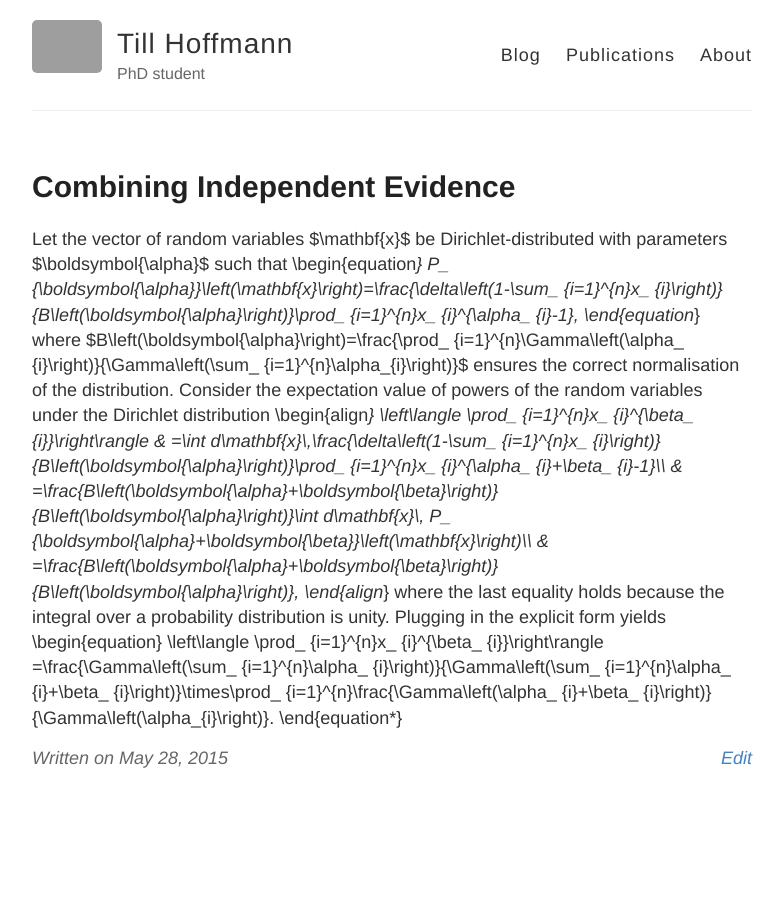
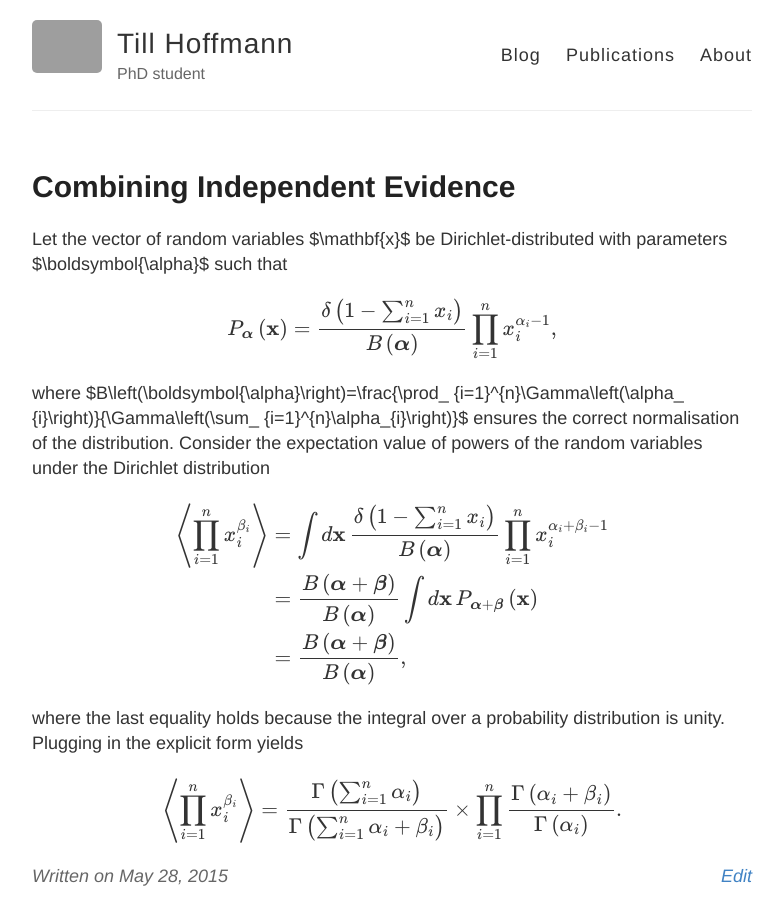
Before and after one commit to tillahoffmann/tillahoffmann.github.io, a Jekyll site: the page built from _posts/2015-05-28-Combining-independent-evidence.md, in a window 1280 px wide. Shown: the whole page, without its empty margins (248-1032 px from the left). Built offline with Jekyll 4.4.1, drawn with Linux system fonts in a browser that asks for light colours; Markdown is read by kramdown in place of the engine named in the settings; formulas are drawn with MathJax 3; grey boxes are pictures that could not be loaded.

Commit message:
Update 2015-05-28-Combining-independent-evidence.md

```diff
--- a/_posts/2015-05-28-Combining-independent-evidence.md
+++ b/_posts/2015-05-28-Combining-independent-evidence.md
@@ -4,14 +4,14 @@ published: true
 ---
 
 Let the vector of random variables $\mathbf{x}$ be Dirichlet-distributed with parameters $\boldsymbol{\alpha}$ such that
-\begin{equation*}
+\begin{equation\*}
 P_ {\boldsymbol{\alpha}}\left(\mathbf{x}\right)=\frac{\delta\left(1-\sum_ {i=1}^{n}x_ {i}\right)}{B\left(\boldsymbol{\alpha}\right)}\prod_ {i=1}^{n}x_ {i}^{\alpha_ {i}-1},
-\end{equation*}
+\end{equation\*}
 where $B\left(\boldsymbol{\alpha}\right)=\frac{\prod_ {i=1}^{n}\Gamma\left(\alpha_ {i}\right)}{\Gamma\left(\sum_ {i=1}^{n}\alpha_{i}\right)}$ ensures the correct normalisation of the distribution. Consider the expectation value of powers of the random variables under the Dirichlet distribution
-\begin{align*}
+\begin{align\*}
 \left\langle \prod_ {i=1}^{n}x_ {i}^{\beta_ {i}}\right\rangle & =\int d\mathbf{x}\,\frac{\delta\left(1-\sum_ {i=1}^{n}x_ {i}\right)}{B\left(\boldsymbol{\alpha}\right)}\prod_ {i=1}^{n}x_ {i}^{\alpha_ {i}+\beta_ {i}-1}\\\\ & =\frac{B\left(\boldsymbol{\alpha}+\boldsymbol{\beta}\right)}{B\left(\boldsymbol{\alpha}\right)}\int d\mathbf{x}\, P_ {\boldsymbol{\alpha}+\boldsymbol{\beta}}\left(\mathbf{x}\right)\\\\ & =\frac{B\left(\boldsymbol{\alpha}+\boldsymbol{\beta}\right)}{B\left(\boldsymbol{\alpha}\right)},
-\end{align*}
+\end{align\*}
 where the last equality holds because the integral over a probability distribution is unity. Plugging in the explicit form yields
-\begin{equation}
+\begin{equation\*}
 \left\langle \prod_ {i=1}^{n}x_ {i}^{\beta_ {i}}\right\rangle =\frac{\Gamma\left(\sum_ {i=1}^{n}\alpha_ {i}\right)}{\Gamma\left(\sum_ {i=1}^{n}\alpha_ {i}+\beta_ {i}\right)}\times\prod_ {i=1}^{n}\frac{\Gamma\left(\alpha_ {i}+\beta_ {i}\right)}{\Gamma\left(\alpha_{i}\right)}.
-\end{equation*}
+\end{equation\*}
```
